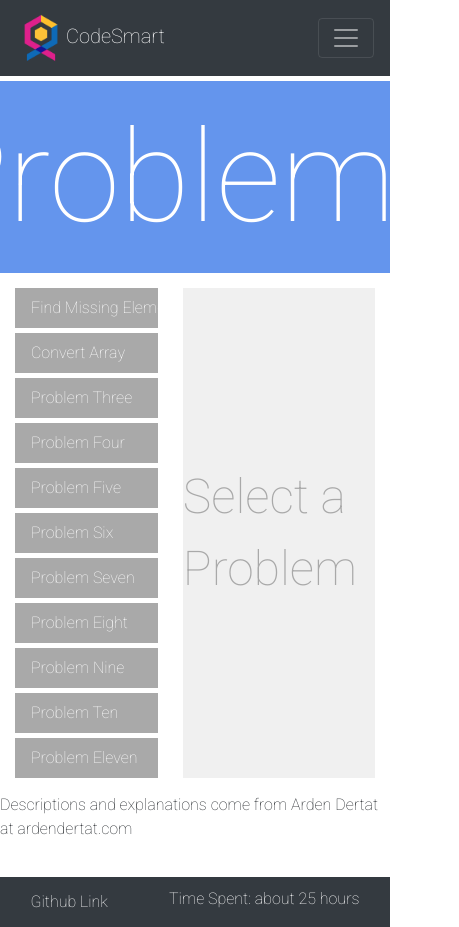
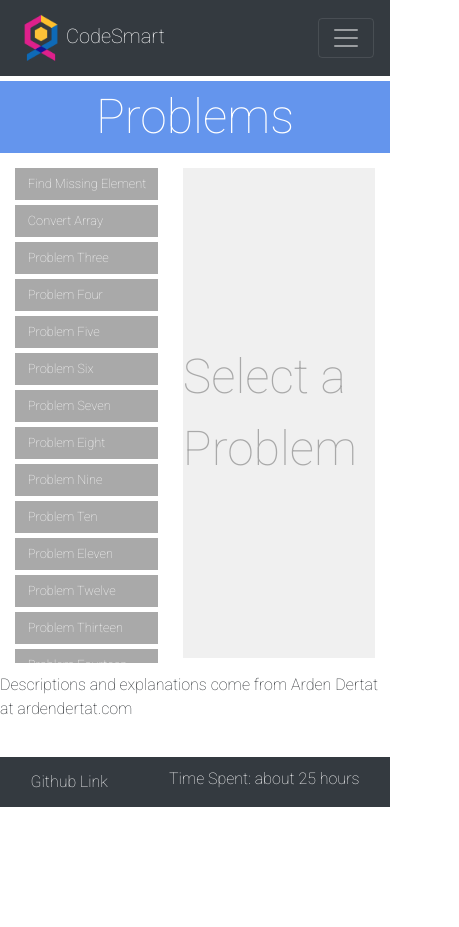
Before and after one commit to sbrosnah/Coding-Website, a Vue app in the folder front-end/: page /problems in a window 390 px wide. Shown: the whole page, 459 px wide, since content can reach past the window. After the commit the page ends 844 px from the top, so only its background shows below. Built offline with nearby package versions, Linux system fonts and the light colour scheme; no server answers.

Commit message:
more formatting corrections

```diff
--- a/front-end/src/views/Chat.vue
+++ b/front-end/src/views/Chat.vue
@@ -93,5 +93,10 @@ export default {
   background-color: #FF69B4;
 }
 
+@media only screen and (max-width: 767px) and (min-width: 300px) {
+  .title-container {
+    font-size: 3em;
+  }
+}
 
 </style>
--- a/front-end/src/views/MyProgress.vue
+++ b/front-end/src/views/MyProgress.vue
@@ -92,5 +92,12 @@ export default {
   background-color: #F6BE00;
 }
 
+@media only screen and (max-width: 767px) and (min-width: 300px) {
+  .title-container {
+    font-size: 3em;
+  }
+
+}
+
 
 </style>
--- a/front-end/src/views/Problems.vue
+++ b/front-end/src/views/Problems.vue
@@ -236,5 +236,13 @@ export default {
   font-family: 'Roboto', sans-serif;
 }
 
+@media only screen and (max-width: 767px) and (min-width: 300px) {
+  .title-container {
+    font-size: 3em;
+  }
+  .pure-menu-link{
+    font-size: .8em;
+  }
+}
 
 </style>
```
